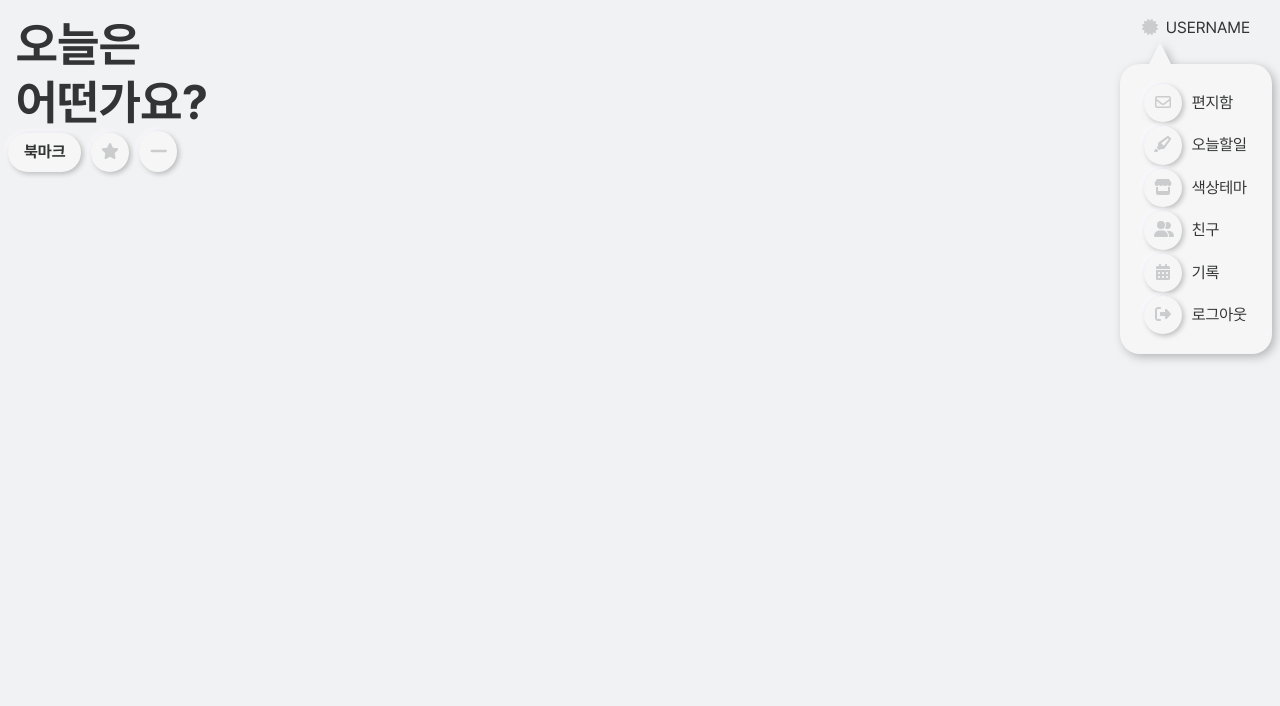
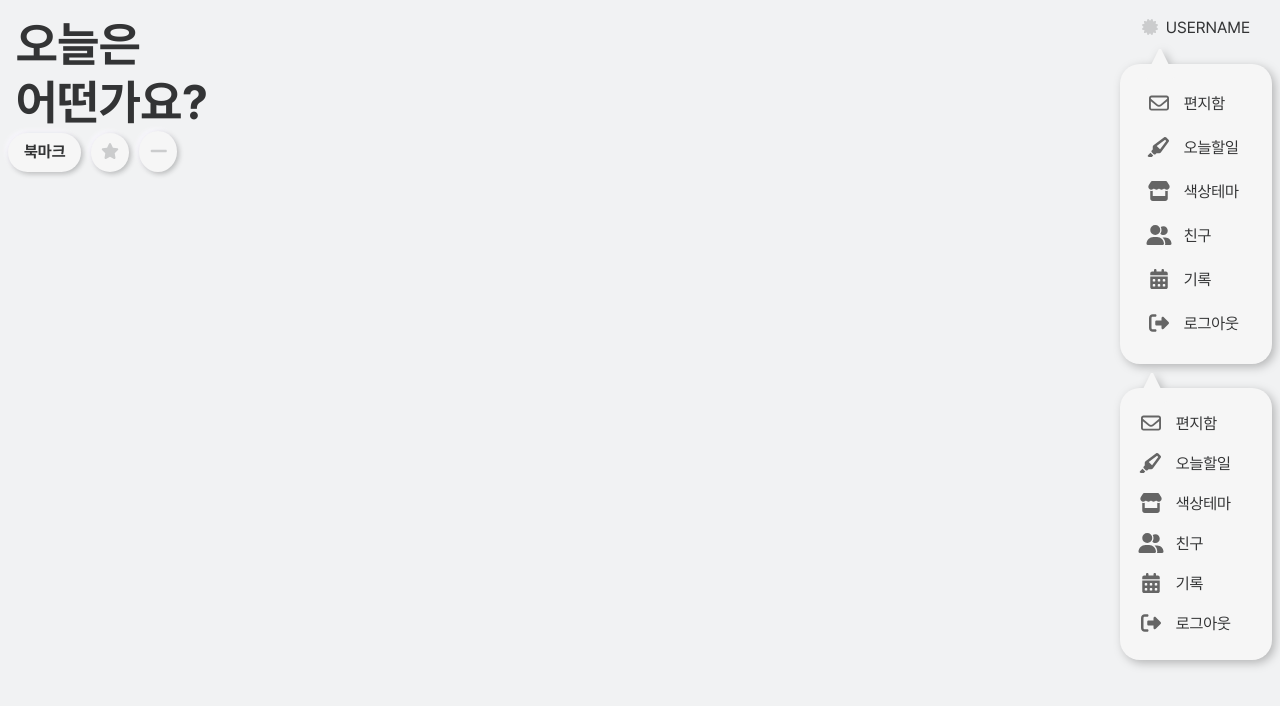
Before and after one commit to codestates-seb/seb40_main_029, a React (Create React App) app in the folder client/: page / in a window 1280 px wide. Both pictures are taken after a click on the element "USERNAME". Shown: the top 706 px of the page. Built offline with nearby package versions, Linux system fonts and the light colour scheme.

Commit message:
feat : 여러 bubble 시범

```diff
--- a/client/src/components/nav/nav.js
+++ b/client/src/components/nav/nav.js
@@ -33,9 +33,94 @@ const Bubble = styled.nav`
   }
 `;
 
+const Bubble2 = styled.nav`
+  background-color: #F6F6F6;
+  padding: 16px 8px;
+  margin: 8px;
+  margin-top: 24px;
+  border-radius: 20px;
+  position: relative;
+  filter: drop-shadow(3px 3px 5px rgba(0, 0, 0, 0.25));
+
+  &:before {
+    content: '';
+    position: absolute;
+    top: -25px;
+    translate: calc(50%);
+    width: 2px;
+    background-color: transparent;
+    border-bottom: 30px solid #F6F6F6;
+    border-left: 15px solid transparent;
+    border-right: 15px solid transparent;
+    border-top: 10px solid transparent;
+    border-radius: 5px;
+  }
+
+  svg {
+    width: 30px;
+    padding-right: 10px;
+    path {
+      /* color: #333435; */
+      color: #656565;
+    }
+  }
+
+  li {
+    border-radius: 20px;
+    padding: 8px;
+    &:hover {
+      background-color: #fff;
+    }
+  }
+`;
+
+const Bubble4 = styled.nav`
+  background-color: #F6F6F6;
+  padding: 16px 0;
+  margin: 8px;
+  margin-top: 24px;
+  border-radius: 20px;
+  position: relative;
+  filter: drop-shadow(3px 3px 5px rgba(0, 0, 0, 0.25));
+
+  &:before {
+    content: '';
+    position: absolute;
+    top: -25px;
+    translate: calc(50%);
+    width: 2px;
+    background-color: transparent;
+    border-bottom: 30px solid #F6F6F6;
+    border-left: 15px solid transparent;
+    border-right: 15px solid transparent;
+    border-top: 10px solid transparent;
+    border-radius: 5px;
+  }
+
+  svg {
+    width: 30px;
+    padding-right: 10px;
+    path {
+      /* color: #333435; */
+      color: #656565;
+    }
+  }
+
+  li {
+    /* border-radius: 20px; */
+    padding: 8px;
+    padding-left: 16px;
+    margin: 0;
+    &:hover {
+      background-color: #fff;
+    }
+  }
+`;
+
 const Nav = () => {
   return (
-    <Bubble>
+    <>
+      {/* <Bubble>
         <ul>
           <li>
             <Button size="circle">
@@ -69,7 +154,64 @@ const Nav = () => {
             </Button>
             로그아웃</li>
         </ul>
-    </Bubble>
+      </Bubble> */}
+
+      <Bubble2>
+        <ul>
+          <li>
+            <FontAwesomeIcon icon={faEnvelope} size='lg' />
+            편지함
+          </li>
+          <li>
+            <FontAwesomeIcon icon={faHighlighter} size='lg' />
+            오늘할일
+          </li>
+          <li>
+              <FontAwesomeIcon icon={faStore} size='lg' />
+            색상테마
+          </li>
+          <li>
+              <FontAwesomeIcon icon={faUserGroup} size='lg' />
+            친구</li>
+          <li>
+            <FontAwesomeIcon icon={faCalendarDays} size='lg' />
+            기록
+          </li>
+          <li>
+            <FontAwesomeIcon icon={faRightFromBracket} size='lg' />
+            로그아웃
+          </li>
+        </ul>
+      </Bubble2>
+
+      <Bubble4>
+        <ul>
+          <li>
+            <FontAwesomeIcon icon={faEnvelope} size='lg' />
+            편지함
+          </li>
+          <li>
+            <FontAwesomeIcon icon={faHighlighter} size='lg' />
+            오늘할일
+          </li>
+          <li>
+              <FontAwesomeIcon icon={faStore} size='lg' />
+            색상테마
+          </li>
+          <li>
+              <FontAwesomeIcon icon={faUserGroup} size='lg' />
+            친구</li>
+          <li>
+            <FontAwesomeIcon icon={faCalendarDays} size='lg' />
+            기록
+          </li>
+          <li>
+            <FontAwesomeIcon icon={faRightFromBracket} size='lg' />
+            로그아웃
+          </li>
+        </ul>
+      </Bubble4>
+    </>
   )
 }
 
```
Lines whose indentation alone changed are shown as unchanged.
